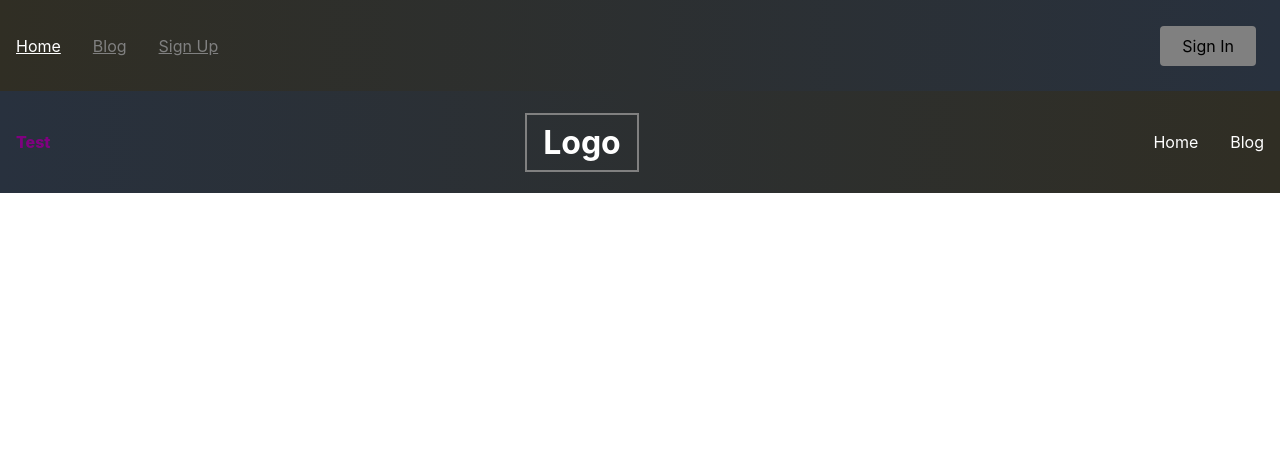
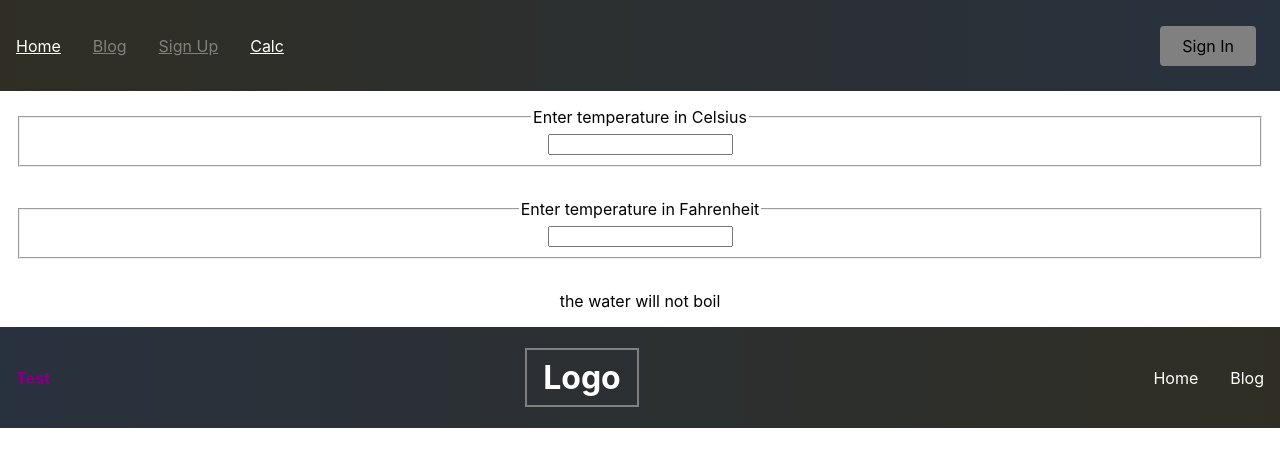
Before and after one commit to coronel08/react-progress-bar, a React (Create React App) app: page /calculator in a window 1280 px wide. Shown: the top 466 px of the page. Built offline with nearby package versions, Linux system fonts and the light colour scheme.

Commit message:
practice lifting state with calc page

```diff
--- a/src/App.js
+++ b/src/App.js
@@ -7,6 +7,7 @@
 import Blog from './pages/blog'
 import signUp from './pages/signUp'
 import Footer from './components/Footer'
+import Calculator from './pages/Calculator'
 
 export default function App() {
   return (
@@ -22,6 +23,7 @@
           <Route exact path='/' component={() => <Home name='Prop' /> } />
           <Route path='/blog' component={Blog} />
           <Route path='/signUp' component={signUp} />
+          <Route path='/calculator' component={Calculator} />
         </Switch>
       </Router>
       <Footer />
--- /dev/null
+++ b/src/components/Calc/TempInput.js
@@ -0,0 +1,42 @@
+import React, { Component } from 'react'
+import styled from 'styled-components'
+
+const scaleNames = {
+    c:'Celsius',
+    f: 'Fahrenheit'
+}
+
+export class TempInput extends Component {
+    constructor(props){
+        super(props)
+        this.handleChange = this.handleChange.bind(this);
+    }
+
+    handleChange(e){
+        this.props.onTempChange(e.target.value)
+    }
+
+    render() {
+        const temperature = this.props.temperature
+        const scale = this.props.scale
+
+        return (
+            <FieldsetDiv>
+                <fieldset >
+                    <legend>Enter temperature in {scaleNames[scale]}</legend>
+                    <input
+                        value={temperature}
+                        onChange={this.handleChange}
+                    />
+                </fieldset>
+            </FieldsetDiv>
+        )
+    }
+}
+
+export default TempInput
+
+
+const FieldsetDiv = styled.div`
+    padding: 1rem;
+`
--- a/src/components/Navbar/index.js
+++ b/src/components/Navbar/index.js
@@ -19,6 +19,7 @@
                     <NavLink to='/'>Home</NavLink>
                     <NavLink to='/blog'>Blog</NavLink>
                     <NavLink to="/signUp">Sign Up</NavLink>
+                    <NavLink to="/calculator">Calc</NavLink>
                 </NavMenu>
                 <NavBtn>
                     <NavBtnLink to="/signin">Sign In</NavBtnLink>
--- /dev/null
+++ b/src/pages/Calculator.js
@@ -0,0 +1,73 @@
+import React, { Component } from 'react'
+import TempInput from '../components/Calc/TempInput'
+
+export class Calculator extends Component {
+    constructor(props){
+        super(props)
+        this.handleCelsiusChange = this.handleCelsiusChange.bind(this)
+        this.handleFahrenheitChange = this.handleFahrenheitChange.bind(this)
+        this.state = {temperature: '', scale:'c'}
+    }
+
+    handleCelsiusChange(temperature){
+        this.setState({scale:'c', temperature})
+    }
+
+    handleFahrenheitChange(temperature){
+        this.setState({scale:'f', temperature})
+    }
+
+    render() {
+        const scale = this.state.scale
+        const temperature = this.state.temperature
+        const celsius = scale === 'f' ? tryConvert(temperature, toClesius) : temperature
+        const fahrenheit = scale ==='c' ? tryConvert(temperature, toFahrenheit) : temperature
+
+        return (
+            <div>
+                <TempInput
+                    scale={'c'}
+                    temperature={celsius}
+                    onTempChange={this.handleCelsiusChange}
+                />
+                <TempInput
+                    scale={'f'}
+                    temperature={fahrenheit}
+                    onTempChange={this.handleFahrenheitChange}
+                />
+                < BoiliningVerdict celsius={parseFloat(celsius)} />
+            </div>
+        )
+    }
+}
+
+export default Calculator
+
+
+
+
+function BoiliningVerdict({celsius}){
+    if (celsius >= 100){
+        return <p>The water would boil</p>
+    }
+    return <p>the water will not boil</p>
+
+}
+
+function toClesius(fahrenheit){
+    return (fahrenheit -32) * 5 / 9
+}
+
+function toFahrenheit(celsius){
+    return (celsius * 9 / 5) +32
+}
+
+function tryConvert(temperature, convert){
+    const input = parseFloat(temperature)
+    if (Number.isNaN(input)){
+        return ''
+    }
+    const output = convert(input)
+    const rounded = Math.round(output * 1000) /1000
+    return rounded.toString()
+}
```
